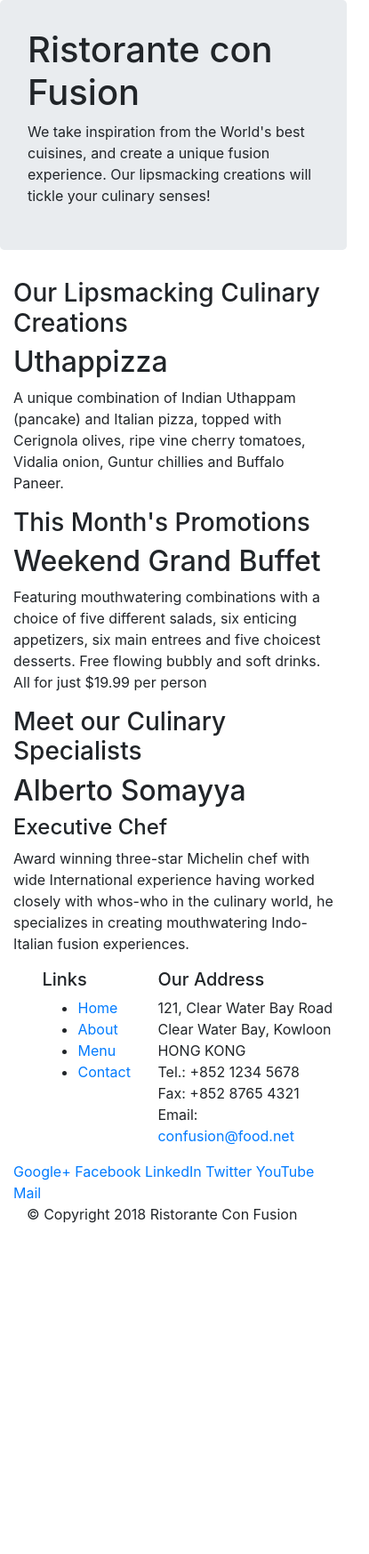
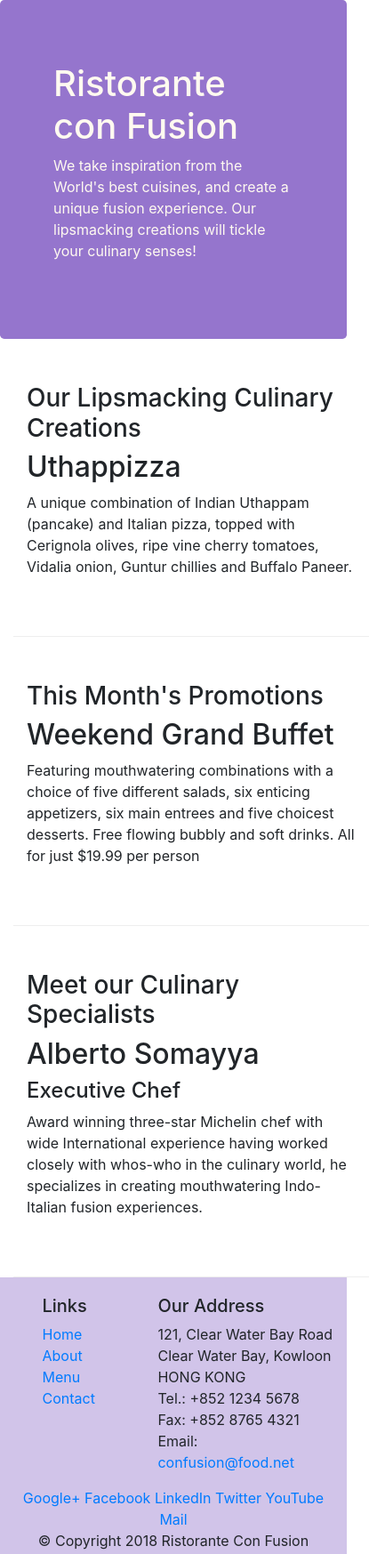
Before and after one commit to aldrino/Bootstrap-WebUIFrameworks, a website: page index.html in a window 390 px wide. Shown: the top 1747 px of the page at 89% size, 415 px wide, since content can reach past the window. Before the commit the page ends 1393 px from the top, so only its background shows below. Drawn offline with nearby package versions, Linux system fonts and the light colour scheme.

Commit message:
Responsive Design and Bootstrap Grid - 1

```diff
--- /dev/null
+++ b/css/styles.css
@@ -0,0 +1,30 @@
+.row-header {
+    margin: 0px auto;
+    padding: 0px auto;
+}
+
+.row-content {
+    margin: 0px auto;
+    padding: 50px 0px 50px 0px;
+    border-bottom: 1px ridge;
+    min-width: 400px;
+}
+
+.footer {
+    background-color: #D1C4E9;
+    margin: 0px auto;
+    padding: 20px 0px 20px 0px;
+}
+
+.jumbotron {
+    padding: 70px 30px 70px 30px;
+    margin: 0px auto;
+    background: #9575CD;
+    color: floralwhite;
+}
+
+.address {
+    font-size: 80%;
+    margin: 0px;
+    color: #0f0f0f;
+}
--- a/index.html
+++ b/index.html
@@ -9,6 +9,7 @@
 
     <!-- Bootstrap CSS -->
     <link rel="stylesheet" href="node_modules/bootstrap/dist/css/bootstrap.min.css">
+    <link rel="stylesheet" href="css/styles.css">
     <title>Ristorante Con Fusion</title>
 </head>
 
@@ -16,7 +17,7 @@
 
     <header class="jumbotron">
         <div class="container">
-            <div class="row">
+            <div class="row row-header">
                 <div class="col-12 col-sm-6">
                     <h1>Ristorante con Fusion</h1>
                     <p>We take inspiration from the World's best cuisines, and create a unique fusion experience. Our lipsmacking creations will tickle your culinary senses!</p>
@@ -28,7 +29,7 @@
     </header>
 
     <div class="container">
-        <div class="row">
+        <div class="row row-content align-items-center">
             <div class="col-12 col-sm-4 order-sm-last col-md-3">
                 <h3>Our Lipsmacking Culinary Creations</h3>
             </div>
@@ -39,7 +40,7 @@
         </div>
 
 
-        <div class="row">
+        <div class="row row-content align-items-center">
             <div class="col-12 col-sm-4 col-md-3">
                 <h3>This Month's Promotions</h3>
             </div>
@@ -49,7 +50,7 @@
             </div>
         </div>
 
-        <div class="row">
+        <div class="row row-content align-items-center">
             <div class="col-12 col-sm-4 order-sm-last col-md-3">
                 <h3>Meet our Culinary Specialists</h3>
             </div>
@@ -61,12 +62,12 @@
         </div>
     </div>
 
-    <footer>
+    <footer class="footer">
         <div class="container">
             <div class="row">
                 <div class="col-4 offset-1 col-sm-2">
                     <h5>Links</h5>
-                    <ul>
+                    <ul class="list-unstyled">
                         <li><a href="#">Home</a></li>
                         <li><a href="#">About</a></li>
                         <li><a href="#">Menu</a></li>
@@ -84,8 +85,8 @@
 		              Email: <a href="mailto:confusion@food.net">confusion@food.net</a>
 		           </address>
                 </div>
-                <div class="col-12 col-sm-4">
-                    <div>
+                <div class="col-12 col-sm-4 align-self-center">
+                    <div class="text-center">
                         <a href="http://google.com/+">Google+</a>
                         <a href="http://www.facebook.com/profile.php?id=">Facebook</a>
                         <a href="http://www.linkedin.com/in/">LinkedIn</a>
@@ -95,7 +96,7 @@
                     </div>
                 </div>
            </div>
-           <div>
+           <div class="row justify-content-center">
                 <div class="col-auto">
                     <p>© Copyright 2018 Ristorante Con Fusion</p>
                 </div>
```
